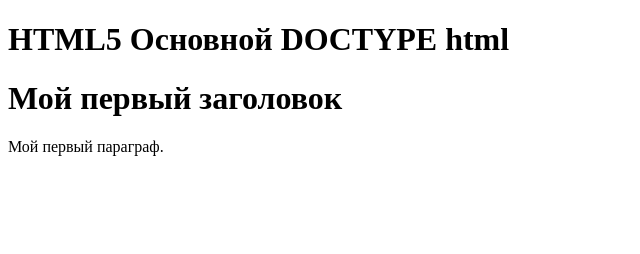
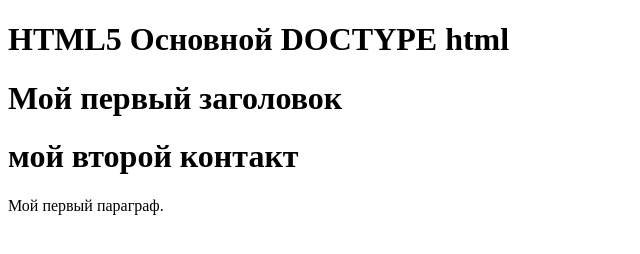
Before and after one commit to NikitaLan1n/new_project1, a plain HTML site: page index.html in a window 1280 px wide. Shown: the whole page, without its empty margins (0-640 px from the left). Drawn offline with Linux system fonts and the light colour scheme.

Commit message:
added second contact

```diff
--- a/index.html
+++ b/index.html
@@ -10,6 +10,7 @@
   <h1>HTML5 Основной DOCTYPE html</h1>
 
   <h1>Мой первый заголовок</h1>
+  <h1>мой второй контакт</h1>
   <p>Мой первый параграф.</p>
 
  </body>
```
